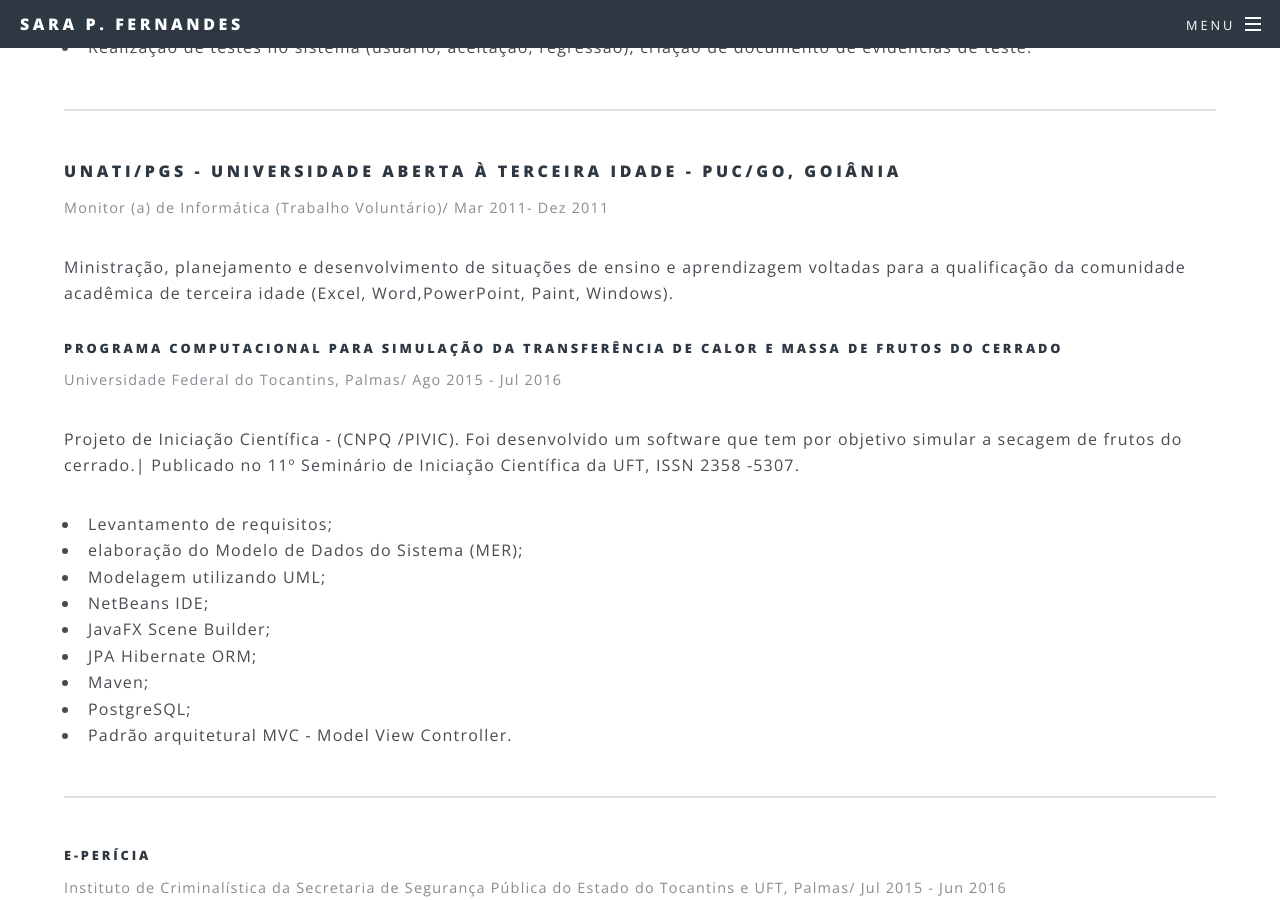
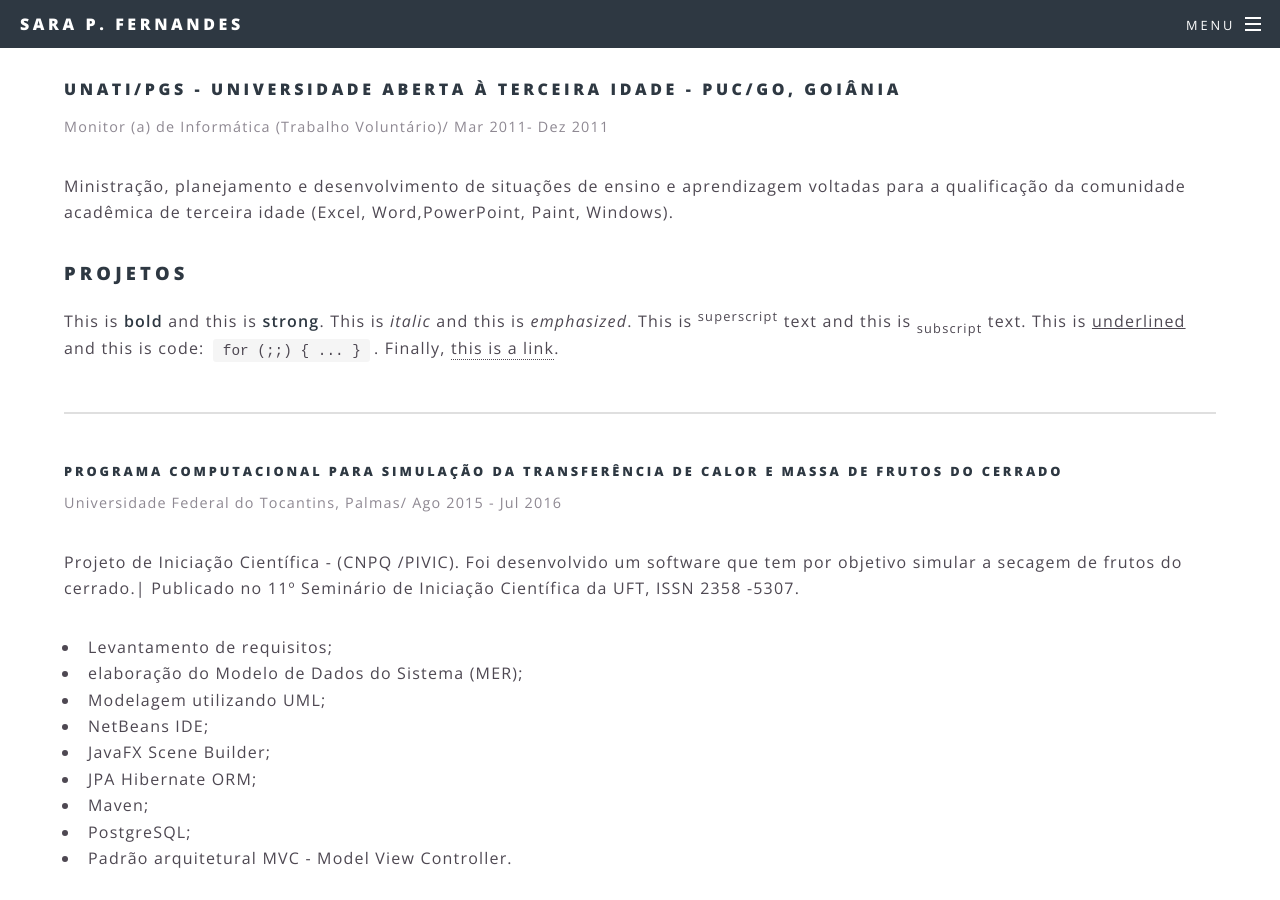
Before and after one commit to SaraFernandes/sarafernandes.github.io_sfdhgdfg, a Jekyll site: the page built from experiencias.html, in a window 1280 px wide and 900 px high, scrolled down 1158 px. Built offline with Jekyll 4.4.1, drawn with Linux system fonts in a browser that asks for light colours; some of the changed text lies outside the part shown.

```diff
--- a/projetos.html
+++ b/experiencias.html
@@ -21,7 +22,8 @@
 						</ul>
 					</div>
 
-			 <hr />
+
+
 				<header>
 					<h5>ESMAT - Escola Superior da Magistratura Tocantinense - TJ, Palmas</h5>
 					<p>Estagiária/ Ago 2014 - Fev 2015</p>
@@ -38,7 +40,7 @@
 						</ul>
 					</div>
 
-<hr />
+
 					<header>
 						<h4>UNATI/PGS - Universidade Aberta à Terceira Idade - PUC/GO, Goiânia</h4>
 						<p>Monitor (a) de Informática (Trabalho Voluntário)/ Mar 2011- Dez 2011</p>
@@ -46,11 +48,11 @@
 					<p>Ministração, planejamento e desenvolvimento de situações de ensino e aprendizagem voltadas para a qualificação da comunidade acadêmica de terceira idade (Excel, Word,PowerPoint, Paint, Windows).</p>
 
 
-			<!--	<h4>Text</h4>
+					<h3>PROJETOS</h3>
 				<p>This is <b>bold</b> and this is <strong>strong</strong>. This is <i>italic</i> and this is <em>emphasized</em>.
 				This is <sup>superscript</sup> text and this is <sub>subscript</sub> text.
 				This is <u>underlined</u> and this is code: <code>for (;;) { ... }</code>. Finally, <a href="#">this is a link</a>.</p>
-				<hr /> -->
+				<hr />
 				<header>
 					<h5>Programa Computacional Para Simulação da Transferência de Calor e  Massa de Frutos do Cerrado</h5>
 					<p>Universidade Federal do Tocantins, Palmas/ Ago 2015 - Jul 2016</p>
--- a/profissionais.html
+++ b/outras.html
@@ -1,6 +1,6 @@
 ---
 layout: page
-title: Experiências Profissionais
+title: Outras
 ---
 			<section>
 			<!--	<h4>Text</h4>
```
Also changed, not shown: other parts of experiencias.html (+2 -1 lines).
